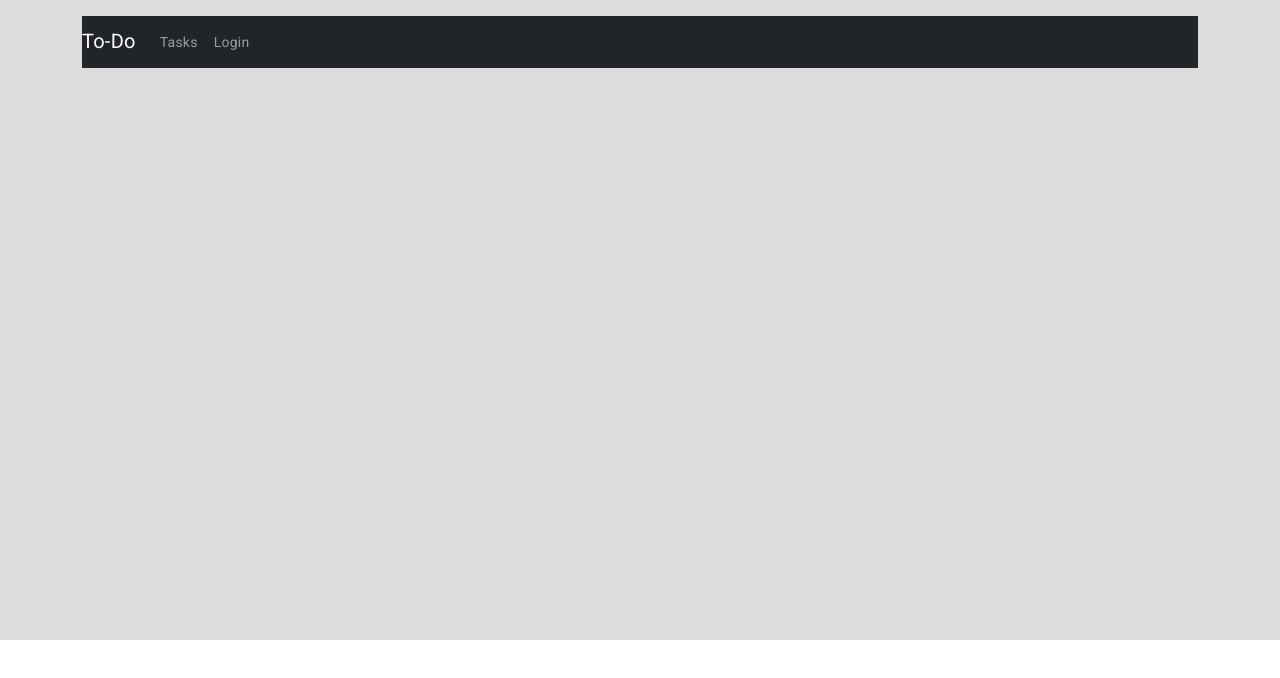
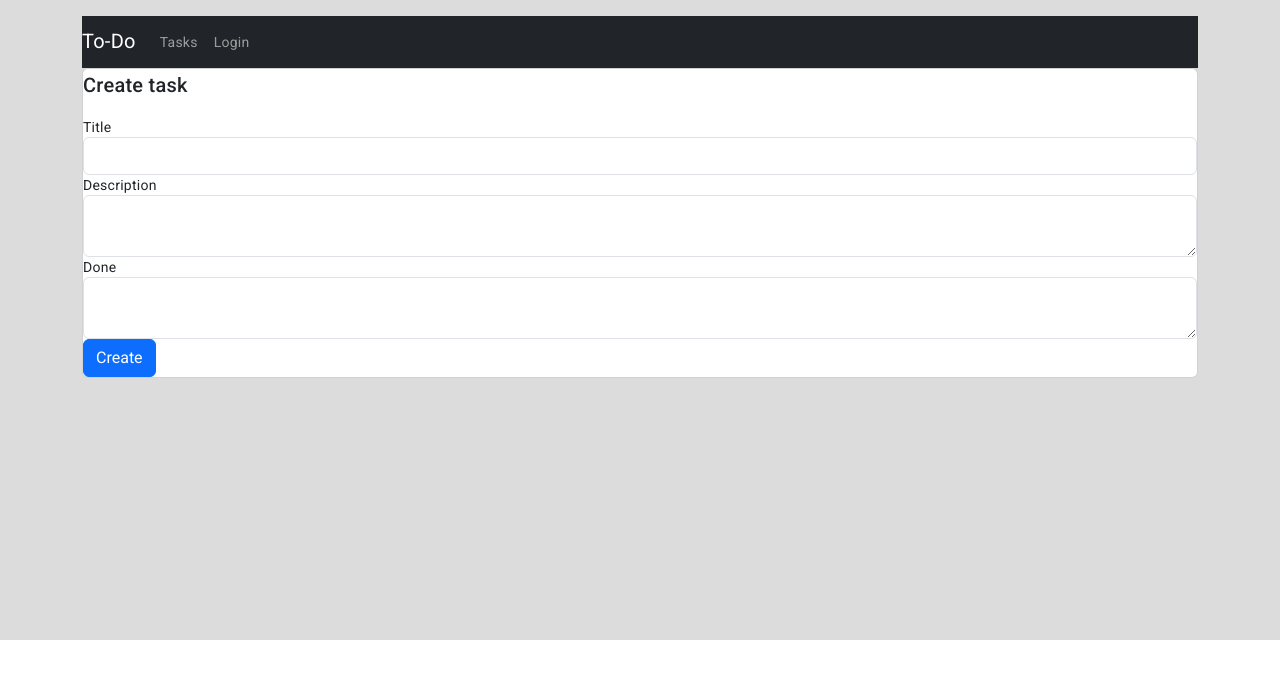
Before and after one commit to milchr/to-do, an Angular app in the folder frontend/: page /new_task in a window 1280 px wide. Before the commit this address led to /. Shown: the top 678 px of the page. Built offline with nearby package versions, Linux system fonts and the light colour scheme.

Commit message:
Add Create task implementation

```diff
--- a/frontend/src/app/app.module.ts
+++ b/frontend/src/app/app.module.ts
@@ -9,11 +9,13 @@ import { FormsModule } from '@angular/forms';
 import { NavbarComponent } from './components/navbar/navbar.component';
 import { TodoItemComponent } from './components/todo-item/todo-item.component';
 import { TodoItemService } from './services/todo-item.service';
+import { NewTodoItemComponent } from './components/todo-item/new-todo-item/new-todo-item.component';
 
 @NgModule({
     declarations: [
         AppComponent,
         HomeComponent,
+        NewTodoItemComponent,
         TodoItemComponent,
         NavbarComponent
       ],
--- a/frontend/src/app/app.routes.ts
+++ b/frontend/src/app/app.routes.ts
@@ -1,8 +1,10 @@
 import { Routes } from '@angular/router';
 import { HomeComponent } from './components/home/home.component';
 import { TodoItemComponent } from './components/todo-item/todo-item.component';
+import { NewTodoItemComponent } from './components/todo-item/new-todo-item/new-todo-item.component';
 
 export const routes: Routes = [
     { path: '', component: HomeComponent },
     { path: 'tasks', component: TodoItemComponent },
+    { path: 'new_task', component: NewTodoItemComponent },
 ];
--- /dev/null
+++ b/frontend/src/app/components/todo-item/new-todo-item/new-todo-item.component.html
@@ -0,0 +1,25 @@
+<div class="col-md-12" id="frm">
+    <div class="card card-container">
+      <h2 id="edit">Create task</h2>
+
+    <form name="form" (ngSubmit)="onSubmit()" #f="ngForm" novalidate>
+    <div class="form-group">
+      <label for="title">Title</label>
+      <input type="text" class="form-control" name="title" [(ngModel)]="form.title" required #title="ngModel"/>
+    </div>
+    <div class="form-group">
+      <label for="description">Description</label>
+      <textarea type="text" class="form-control" name="description" [(ngModel)]="form.description" #description="ngModel"></textarea>
+    </div>
+    <div class="form-group">
+        <label for="description">Done</label>
+        <textarea type="text" class="form-control" name="description" [(ngModel)]="form.isDone" #description="ngModel"></textarea>
+      </div>
+    <div class="form-group" id="btn">
+      <button class="btn btn-primary btn-block">
+        Create
+      </button>
+    </div>
+  </form>
+ </div>
+ </div>
--- /dev/null
+++ b/frontend/src/app/components/todo-item/new-todo-item/new-todo-item.component.ts
@@ -0,0 +1,55 @@
+import { Component } from '@angular/core';
+import { TodoItemService } from '../../../services/todo-item.service';
+import { TodoItem } from '../../../models/todo-item';
+import { CommonModule } from '@angular/common';
+import { FormsModule } from '@angular/forms';
+import { Router } from '@angular/router';
+
+@Component({
+  selector: 'app-new-todo-item',
+  standalone: true,
+  imports: [
+    CommonModule,
+    FormsModule
+  ],
+  templateUrl: './new-todo-item.component.html',
+  styleUrl: './new-todo-item.component.css'
+})
+export class NewTodoItemComponent {
+
+  form: any = {
+    title: null,
+    description: null,
+    isDone: null,
+  };
+
+  constructor(private todoItemService: TodoItemService, private router: Router) {
+   }
+
+  onSubmit(): void {
+    const { title, description, isDone } = this.form;
+    const todoItem = {} as TodoItem;
+    todoItem.title = title;
+    todoItem.description = description;
+    todoItem.isDone = isDone;
+
+    this.createTodoItem(todoItem);
+  }
+
+
+  public createTodoItem(todoItem: TodoItem): void {
+    this.todoItemService.createTodoItem(todoItem).subscribe({
+      next: response => {
+        const item: TodoItem = response;
+        console.log(item);
+        this.form = null;
+        this.router.navigate(['/tasks']);
+      },
+      error: err => {
+        alert(err.message);
+        this.form = null;
+      }
+    });
+  }
+
+}
--- a/frontend/src/app/components/todo-item/todo-item.component.html
+++ b/frontend/src/app/components/todo-item/todo-item.component.html
@@ -3,6 +3,17 @@
     <div class="row">
        <h1 class="page-title">Tasks:</h1>
     </div>
+
+    <div class="row">
+      <div class="col-6">
+      <ul class="navbar-nav ml-auto" >
+         <li class="nav-item">
+            <a href="/new_task" class="nav-link" routerLink="new_task">Add task</a>
+         </li>
+      </ul>
+      </div>
+   </div>
+
 
     <div class="row no-gutters">
        <div class="col-10">
--- a/frontend/src/app/services/todo-item.service.ts
+++ b/frontend/src/app/services/todo-item.service.ts
@@ -23,4 +23,8 @@ export class TodoItemService {
   public getTodoItems():  Observable<any>{
     return this.http.get<any>(`${this.apiServerUrl}/api/todoItem`);
   }
+
+  public createTodoItem(todoItem: TodoItem): Observable<TodoItem> {
+    return this.http.post<TodoItem>(`${this.apiServerUrl}/api/todoItem`, todoItem);
+  }
 }
```
Also changed, not shown: frontend/src/app/components/todo-item/new-todo-item/new-todo-item.component.css (added).
